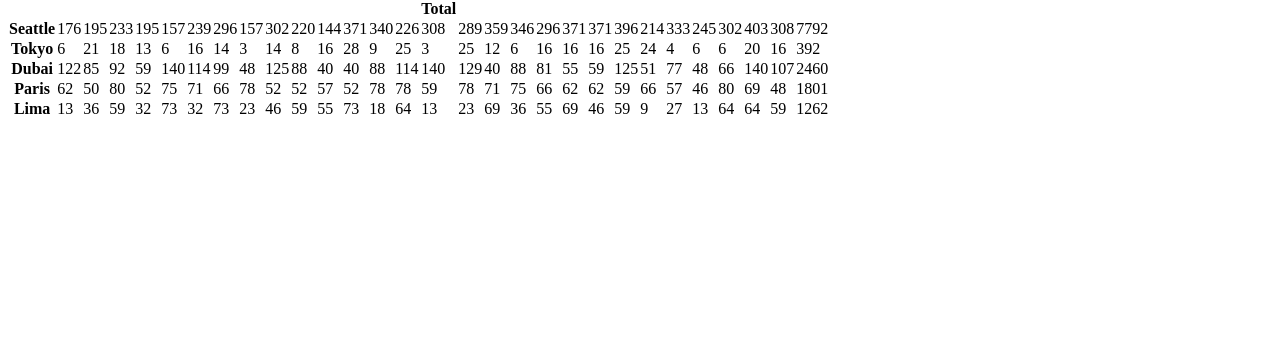
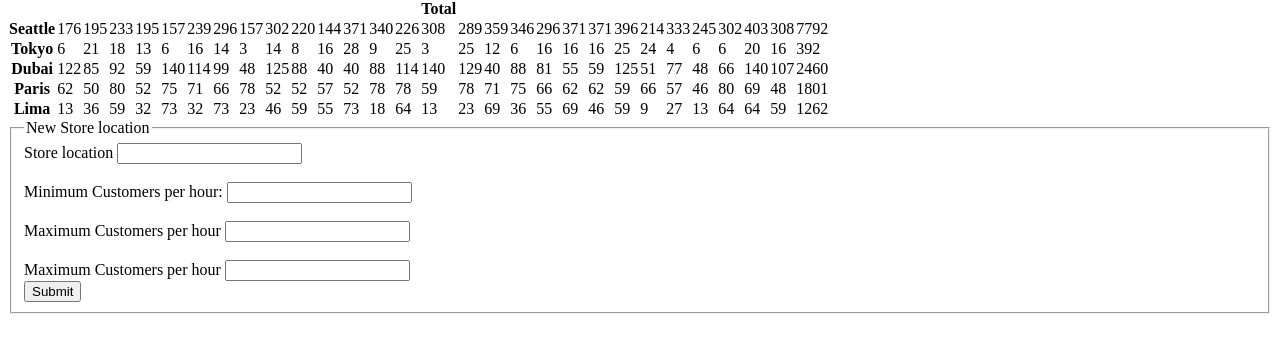
Before and after one commit to Dbenatar/Cookie-stand, a plain HTML site: page sales.html in a window 1280 px wide. Shown: the part 149-502 px from the top of the page. Drawn offline with Linux system fonts and the light colour scheme.

Commit message:
form added. Lots more to do

```diff
--- a/app.js
+++ b/app.js
@@ -191,3 +191,5 @@ form.addEventListener("submit", function (event) {
 
   newStore.render();
 });
+
+const myButton = document.querySelector("button");
--- a/sales.html
+++ b/sales.html
@@ -14,5 +14,32 @@
     <div id="cookieStore"></div>
 
     <table></table>
+
+    <form id="storename">
+      <fieldset>
+        <legend>New Store location</legend>
+        <div>
+        <label for="locationName">Store location</label>
+        <input type="text" id="name"/>
+        </div>
+        <br />
+        <div>
+          <label for="minCustomers">Minimum Customers per hour:</label>
+          <input type="number" id="minCustomers" min="1" required/>
+          </div>
+          <br />
+          <div>
+            <label for="maxCustomers">Maximum Customers per hour</label>
+            <input type="number" id="maxCustomers" min="1" required/>
+            </div>
+            <br />
+            <div>
+              <label for="average">Maximum Customers per hour</label>
+              <input type="number" id="maxCustomers" min="1" required/>
+              </div>
+        <button>Submit</button>
+        </div>
+      </fieldset>
+    </form>
   </body>
 </html>
```
Also changed, not shown: events.html (+20 -2 lines).
